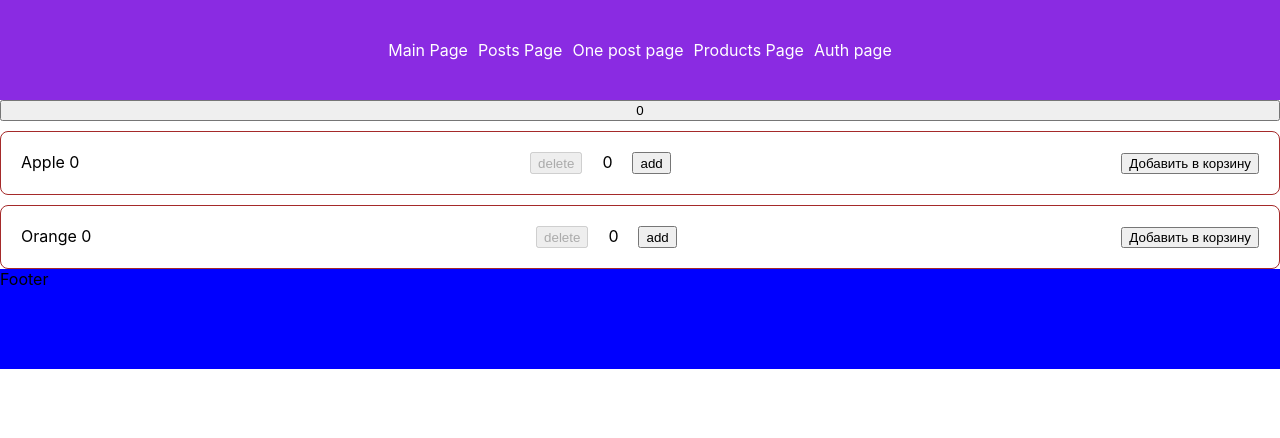
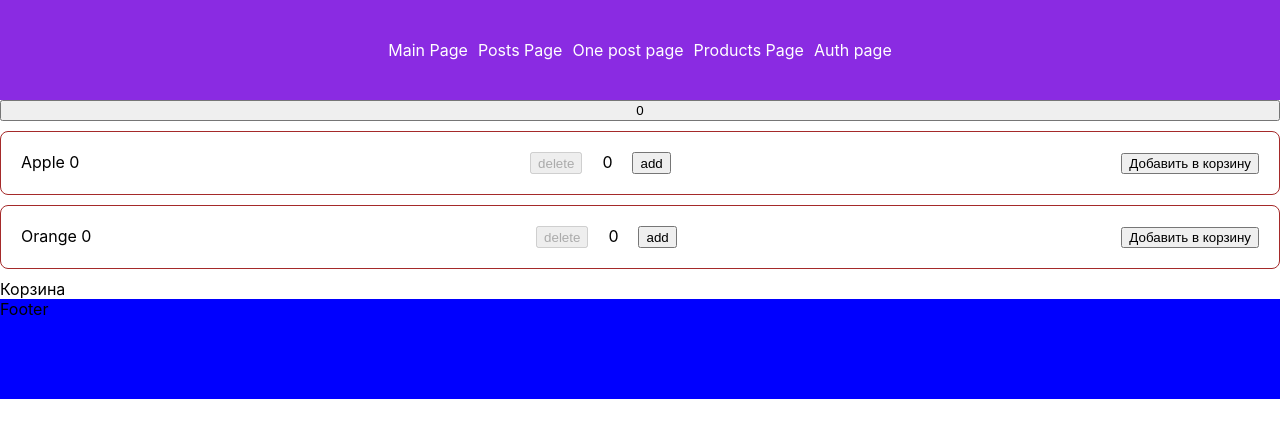
Before and after one commit to En-Key/JS-TEST, a React (Create React App) app: page /products in a window 1280 px wide. Shown: the top 438 px of the page. Built offline with nearby package versions, Linux system fonts and the light colour scheme.

Commit message:
add product view

```diff
--- a/src/Containers/ProductsPage/index.tsx
+++ b/src/Containers/ProductsPage/index.tsx
@@ -1,6 +1,8 @@
 import React, { useEffect, useState } from 'react';
 import { ProductCard } from '../../Components/Products/ProductCard';
 import styles from './ProductsPage.module.scss';
+import { useSelector } from 'react-redux';
+import { getProducts } from '../../store/products/selectors';
 // import { useSelector } from 'react-redux';
 // import { getProducts } from '../../store/products/selectors';
 // import { useBreakpoint } from '../../utils/hooks/useBreakpoint';
@@ -15,6 +17,8 @@ import styles from './ProductsPage.module.scss';
 
 export const ProductsPage = () => {
   const [count, setCount] = useState(0);
+
+  const products = useSelector(getProducts);
 
   //   console.log('PRODUCTS PAGE RENDER');
 
@@ -43,6 +47,15 @@ export const ProductsPage = () => {
     <button onClick={handleButtonClick}>{count}</button>
     <ProductCard productName={`Apple ${count}`} limit={10} />
     <ProductCard productName={`Orange ${count}`} limit={10} />
+    <div>
+      <span>Корзина</span>
+      {products.map((product, index) => (
+      <div key={index}>
+        <span>{`Название товара - ${product.name}`}</span>
+        <span>{`Количество товара - ${product.count}`}</span>
+      </div>
+      ))}
+    </div>
   </div>
 };
 //   // const [count, setCount] = useState(0);
```
